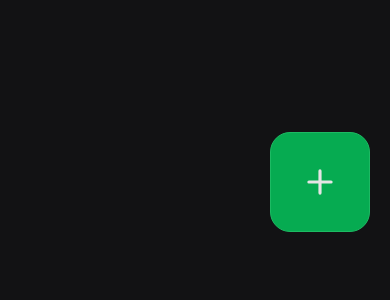
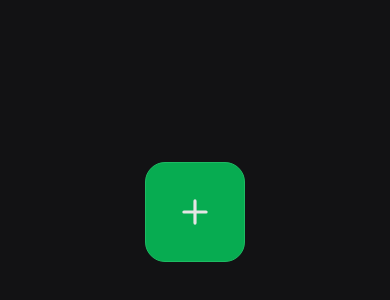
Before and after one commit to Raphael3c/Soldier, a React (Create React App) app: page / in a window 390 px wide. Shown: the part 238-538 px from the top of the page. Built offline with nearby package versions, Linux system fonts and the light colour scheme.

Commit message:
Playing with responsivity in CSS

```diff
--- a/src/pages/note_list.tsx
+++ b/src/pages/note_list.tsx
@@ -115,9 +115,13 @@ export default function NoteList(){
         initial="out"
         animate="in"
         exit="out"
-        variants={pageTransitionLeftRight}>
+        variants={pageTransitionLeftRight}
+        className="container-button"
+        >
 
-        <Link  to='/createNote'><FiPlus className='create-button' size={38}></FiPlus></Link>
+        <button>
+          <Link  to='/createNote'><FiPlus className='create-button' size={38}></FiPlus></Link>
+        </button>
 
       </motion.div>
 
--- a/src/pages/todo_list.tsx
+++ b/src/pages/todo_list.tsx
@@ -32,7 +32,7 @@ export default function Todolist(){
 
     }, [item])
 
-    function handleTodo(e: any){
+    function handleTodo(e: React.FormEvent){
 
         e.preventDefault()
 
@@ -66,8 +66,7 @@ export default function Todolist(){
         setMensage('');
     }
 
-    function randomIntFromInterval(min: number, max: number) { // min and max included
-
+    function randomIntFromInterval(min: number, max: number) {
         return Math.floor(Math.random() * (max - min + 1) + min);
     }
 
--- a/src/styles/components/note_create.css
+++ b/src/styles/components/note_create.css
@@ -24,7 +24,7 @@
 .create-note form label{
     position: fixed;
     top: 30px;
-    left: 170px;
+    left: 45%;
 }
 
 .react-datepicker__input-container #date{
@@ -55,3 +55,28 @@
 .create-note .button-send:hover{
     background-color: rgba(18, 18, 20, 1);
 }
+
+.react-datepicker__input-container input{
+    text-align: center;
+}
+
+@media (max-width: 375px){
+    .create-note{
+        width: 350px;
+    }
+
+    .create-note .button-send{
+        padding: 2px 149px;
+    }
+}
+
+
+@media (max-width: 320px){
+    .create-note{
+        width: 305px;
+    }
+
+    .create-note .button-send{
+        padding: 2px 127px;
+    }
+}
--- a/src/styles/components/note_list.css
+++ b/src/styles/components/note_list.css
@@ -109,13 +109,15 @@
     transition-duration: 0.2s;
 
     color: #e5e5e5;
-
-    right: 20px
-
 }
 
 .create-button:hover{
     background-color: rgba(18, 18, 20, 1);
+}
+
+.container-button button{
+    background-color: #121214;
+    border: none;
 }
 
 .hide{
@@ -140,3 +142,17 @@
     border: 1px solid rgba(232, 56, 79, 1);
     background-color: rgba(18,18,20,1);
 }
+
+
+/*Media Queries*/
+@media (max-width: 768px){
+    .content {
+        flex-direction: column;
+    }
+
+    .content ul{
+        margin-left: 30px;
+        bottom: 15px;
+        right: 0;
+    }
+}
--- a/src/styles/components/todo_list.css
+++ b/src/styles/components/todo_list.css
@@ -137,3 +137,50 @@
 .delete-icon{
     color: #e8384f;
 }
+
+@media(max-width: 425px){
+
+    .list{
+        width: 406px;
+    }
+
+    .flex button{
+        padding: 7px;
+    }
+
+    .flex input{
+        font-size: 21px;
+    }
+}
+
+
+@media(max-width: 375px){
+
+    .list{
+        width: 366px;
+    }
+
+    .flex button{
+        padding: 6.5px;
+    }
+
+    .flex input{
+        font-size: 19px;
+    }
+}
+
+
+@media(max-width: 320px){
+
+    .list{
+        width: 311px;
+    }
+
+    .flex button{
+        padding: 6.5px;
+    }
+
+    .flex input{
+        font-size: 19px;
+    }
+}
```
